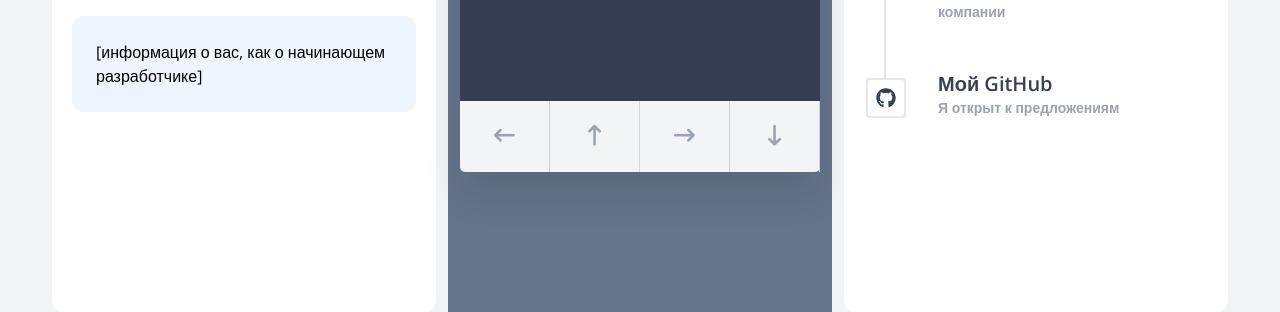
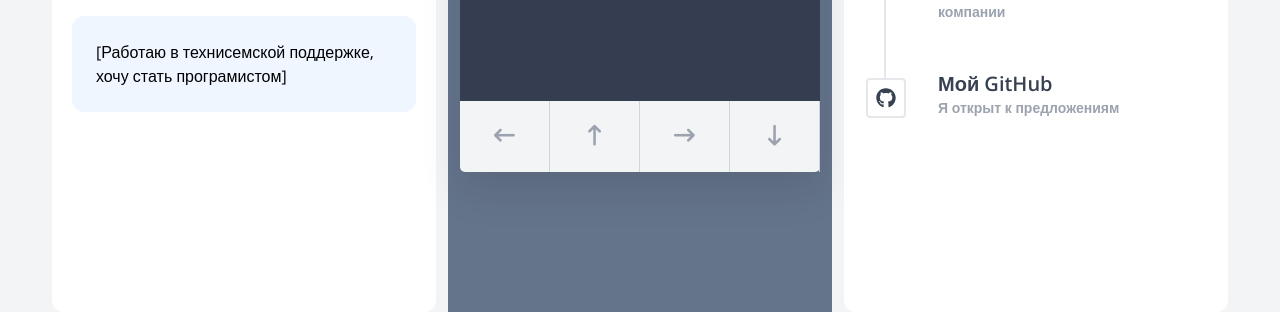
Before and after one commit to solyanni4/portfolio, a plain HTML site: page index.html in a window 1280 px wide. Shown: the part 488-800 px from the top of the page. Drawn offline with nearby package versions, Linux system fonts and the light colour scheme.

Commit message:
Добавлено описание о себе

```diff
--- a/index.html
+++ b/index.html
@@ -44,7 +44,7 @@
 
         <!-- TODO: 10. Добавить информацию о себе -->
         <div class="bg-blue-50 w-full rounded-xl p-6">
-          [информация о вас, как о начинающем разработчике]
+          [Работаю в технисемской поддержке, хочу стать програмистом]
         </div>
       </div>
 
```
